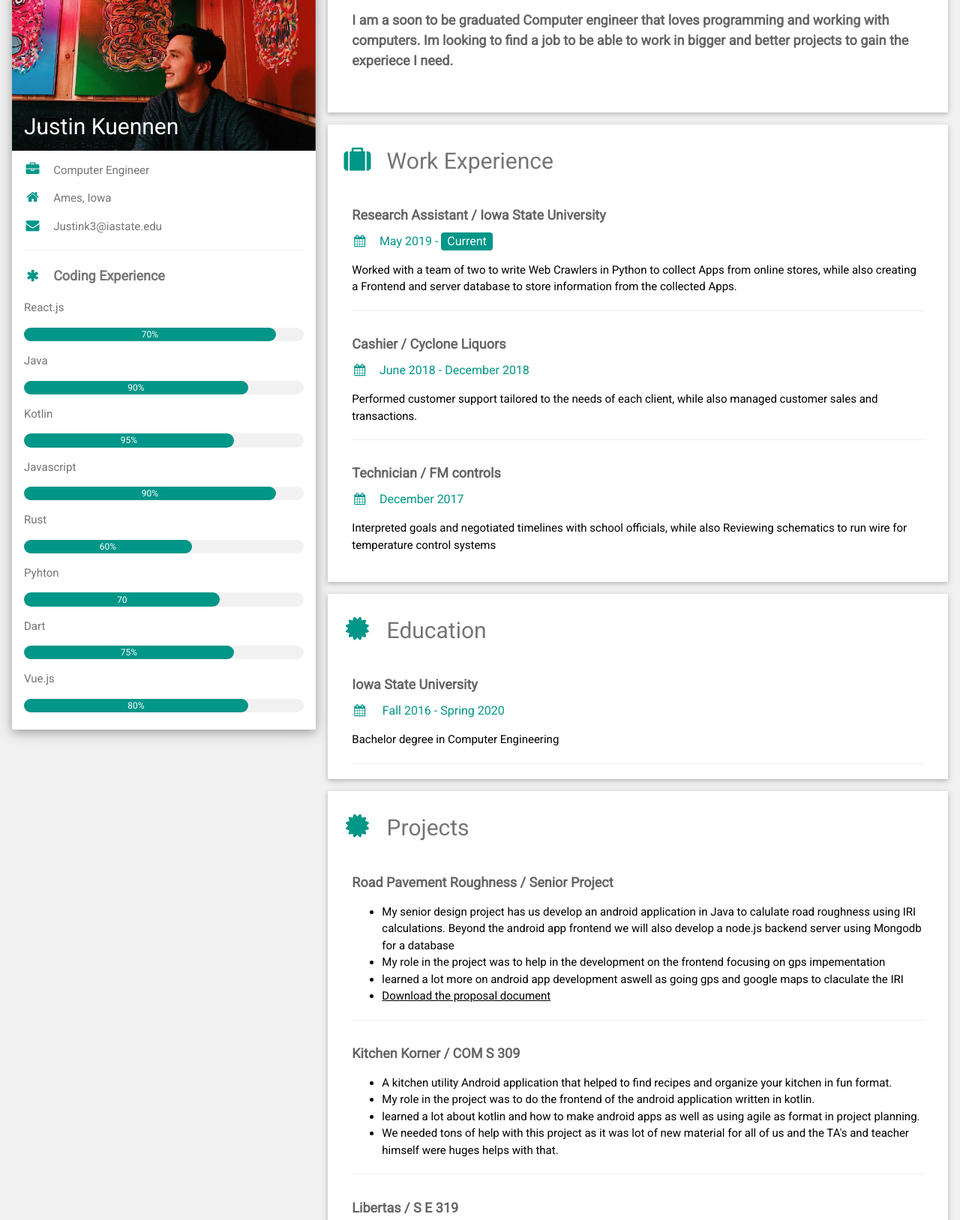
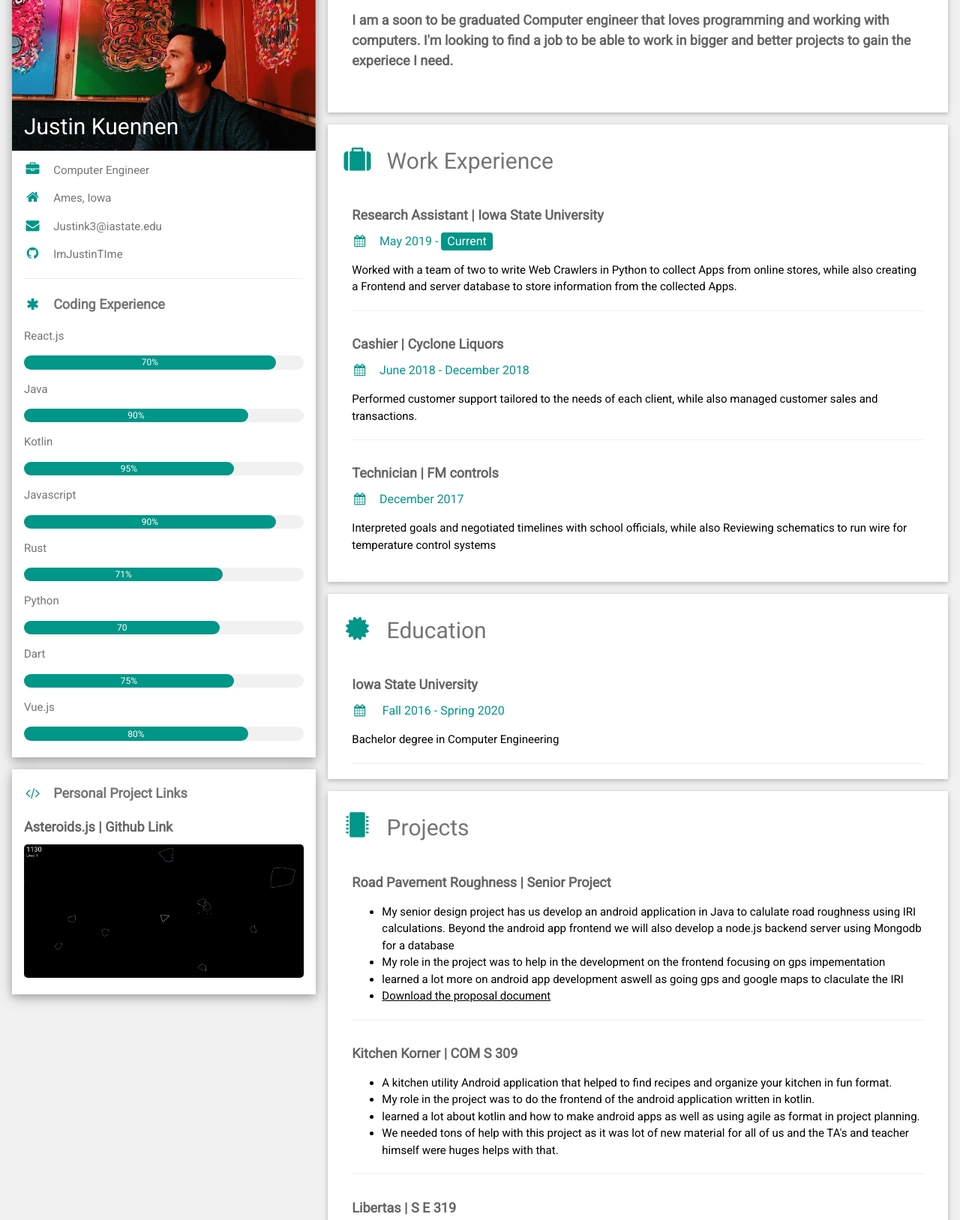
Before and after one commit to ImJustinTIme/ImJustinTime.github.io, a plain HTML site: page index.html in a window 1280 px wide. Shown: the part 119-1746 px from the top of the page at 75% size. Drawn offline with nearby package versions, Linux system fonts and the light colour scheme.

Commit message:
update the website to include a section for github projects

```diff
--- a/index.html
+++ b/index.html
@@ -1,6 +1,6 @@
 <!DOCTYPE html>
 <html>
-  <title>Welcome to my site!</title>
+  <title>Welcome to My Site!</title>
   <meta charset="UTF-8" />
   <meta name="viewport" content="width=device-width, initial-scale=1" />
   <link rel="stylesheet" href="https://www.w3schools.com/w3css/4/w3.css" />
@@ -22,16 +22,17 @@
     h5,
     h6 {
       font-family: "Roboto", sans-serif;
+
     }
   </style>
-  <body class="w3-light-grey">
+  <body class="w3-light-grey" style="width: 100%;">
     <!-- Page Container -->
     <div class="w3-content w3-margin-top" style="max-width:1400px;">
       <!-- The Grid -->
       <div class="w3-row-padding">
         <!-- Left Column -->
         <div class="w3-third">
-          <div class="w3-white w3-text-grey w3-card-4">
+          <div class="w3-white w3-text-grey w3-card-4 w3-margin-bottom">
             <div class="w3-display-container">
               <img
                 src="./images/Justin.jpg"
@@ -60,6 +61,13 @@
                   class="fa fa-envelope fa-fw w3-margin-right w3-large w3-text-teal"
                 ></i
                 >Justink3@iastate.edu
+              </p>
+
+              <p>
+                <i
+                  class="fa fa-github fa-fw w3-margin-right w3-large w3-text-teal"
+                ></i
+                ><a href="https://github.com/ImJustinTIme" style="text-decoration:none;">ImJustinTIme</a>
               </p>
               <hr />
 
@@ -111,12 +119,12 @@
               <div class="w3-light-grey w3-round-xlarge w3-small">
                 <div
                   class="w3-container w3-center w3-round-xlarge w3-teal"
-                  style="width:60%"
+                  style="width:71%"
                 >
-                  60%
+                  71%
                 </div>
               </div>
-              <p>Pyhton</p>
+              <p>Python</p>
               <div class="w3-light-grey w3-round-xlarge w3-small">
                 <div
                   class="w3-container w3-center w3-round-xlarge w3-teal"
@@ -146,11 +154,36 @@
 
               <br />
             </div>
+          <!--github stuff-->
           </div>
-          <br />
 
-          <!-- End Left Column -->
-        </div>
+          <div class="w3-white w3-card-4">
+            <div class="w3-container">
+              <p class="w3-large w3-text-grey ">
+                  <b
+                    ><i
+                      class="fa fa-code fa-fw w3-margin-right w3-text-teal"
+                    ></i
+                    >Personal Project Links</b
+                  >
+                </p>
+                <h5 class="w3-opacity">
+                    <b><a href="https://imjustintime.github.io/asteroids.js" style ="text-decoration:none;">Asteroids.js</a> |<a href="https://github.com/ImJustinTIme/asteroids.js" style ="text-decoration:none;"> Github Link</a></b>
+                  </h5>
+                    <div class="w3-display-container">
+                      <a href="https://imjustintime.github.io/asteroids.js">
+                        <img href="https://imjustintime.github.io/asteroids.js"
+                          src="./images/asteroids.png"
+                          style="width:100%;
+                                border-radius: 5px;"
+                          alt="Asteroids.js"
+                        /></a>
+                    </div>
+                    <br/ >
+              </div>
+          </div>
+
+        </div>  <!-- End Left Column -->
 
         <!-- Right Column -->
         <div class="w3-twothird">
@@ -160,7 +193,7 @@
                   Welcome To My Site!
                 </h2>
                 <div class="w3-container">
-                  <h5 class="w3-opacity"><b>I am a soon to be graduated Computer engineer that loves programming and working with computers. Im looking to find a job to be able to work in bigger and better projects to gain the experiece I need.</b></h5>
+                  <h5 class="w3-opacity"><b>I am a soon to be graduated Computer engineer that loves programming and working with computers. I'm looking to find a job to be able to work in bigger and better projects to gain the experiece I need.</b></h5>
                 <br></br>
                 </div>
               </div>
@@ -174,7 +207,7 @@
             </h2>
             <div class="w3-container">
               <h5 class="w3-opacity">
-                <b>Research Assistant / Iowa State University </b>
+                <b>Research Assistant | Iowa State University </b>
               </h5>
               <h6 class="w3-text-teal">
                 <i class="fa fa-calendar fa-fw w3-margin-right"></i>May 2019 -
@@ -189,7 +222,7 @@
               <hr />
             </div>
             <div class="w3-container">
-              <h5 class="w3-opacity"><b>Cashier / Cyclone Liquors</b></h5>
+              <h5 class="w3-opacity"><b>Cashier | Cyclone Liquors</b></h5>
               <h6 class="w3-text-teal">
                 <i class="fa fa-calendar fa-fw w3-margin-right"></i>June 2018 -
                 December 2018
@@ -201,7 +234,7 @@
               <hr />
             </div>
             <div class="w3-container">
-              <h5 class="w3-opacity"><b>Technician / FM controls</b></h5>
+              <h5 class="w3-opacity"><b>Technician | FM controls</b></h5>
               <h6 class="w3-text-teal">
                 <i class="fa fa-calendar fa-fw w3-margin-right"></i>December
                 2017
@@ -237,13 +270,13 @@
           <div class="w3-container w3-card w3-white w3-margin-bottom">
             <h2 class="w3-text-grey w3-padding-16">
               <i
-                class="fa fa-certificate fa-fw w3-margin-right w3-xxlarge w3-text-teal"
+                class="fa fa-microchip fa-fw w3-margin-right w3-xxlarge w3-text-teal"
               ></i
               >Projects
             </h2>
             <div class="w3-container">
               <h5 class="w3-opacity">
-                <b>Road Pavement Roughness / Senior Project</b>
+                <b>Road Pavement Roughness | Senior Project</b>
               </h5>
               <h6 class="w3-text-teal"></h6>
               <ul>
@@ -270,7 +303,7 @@
               <hr />
             </div>
             <div class="w3-container">
-              <h5 class="w3-opacity"><b>Kitchen Korner / COM S 309</b></h5>
+              <h5 class="w3-opacity"><b>Kitchen Korner | COM S 309</b></h5>
               <h6 class="w3-text-teal"></h6>
               <ul>
                 <li>
@@ -295,7 +328,7 @@
             </div>
 
           <div class="w3-container">
-            <h5 class="w3-opacity"><b>Libertas / S E 319</b></h5>
+            <h5 class="w3-opacity"><b>Libertas | S E 319</b></h5>
             <h6 class="w3-text-teal"></h6>
             <ul>
               <li>
@@ -318,7 +351,7 @@
             <hr />
           </div>
           <div class="w3-container">
-            <h5 class="w3-opacity"><b>Mars Rover Project / CPRE 288</b></h5>
+            <h5 class="w3-opacity"><b>Mars Rover Project | CPRE 288</b></h5>
             <h6 class="w3-text-teal"></h6>
             <ul>
               <li>
@@ -342,6 +375,9 @@
 
         <div class="w3-container w3-card w3-white w3-margin-bottom">
           <h2 class="w3-text-grey w3-padding-16">
+              <i
+              class="fa fa-download fa-fw w3-margin-right w3-xxlarge w3-text-teal"
+            ></i>
           Downloads
           </h2>
           <div class="w3-container">
```
Also changed, not shown: images/asteroids.png (added).
